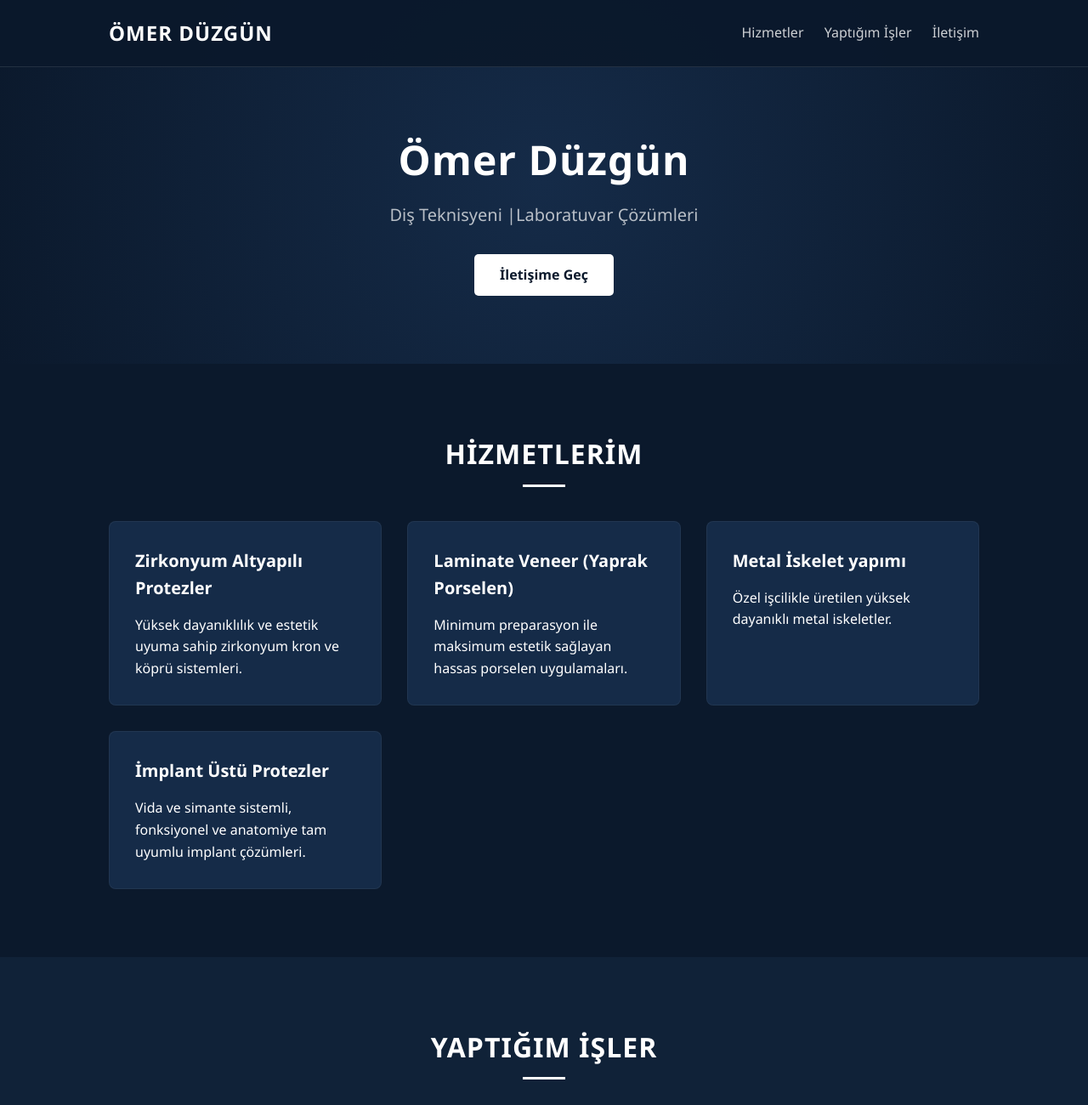
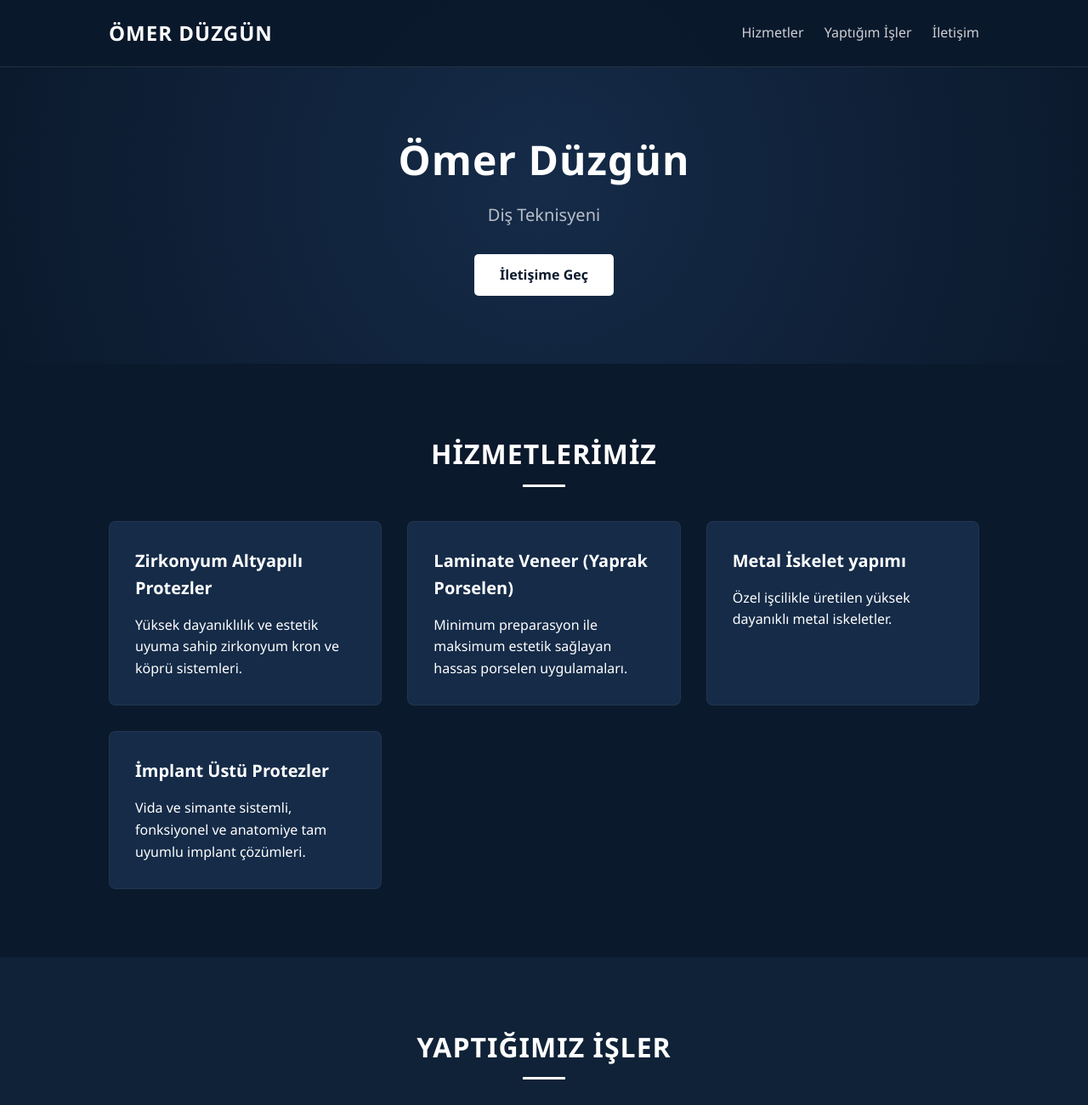
Before and after one commit to omerduzgunn/dt-omerduzgun, a plain HTML site: page index.html in a window 1280 px wide. Shown: the top 1300 px of the page at 85% size. Drawn offline with Linux system fonts and the light colour scheme.

Commit message:
Add files via upload

```diff
--- a/index.html
+++ b/index.html
@@ -212,12 +212,12 @@
 
     <section class="hero">
         <h1>Ömer Düzgün</h1>
-        <p>Diş Teknisyeni |Laboratuvar Çözümleri</p>
+        <p>Diş Teknisyeni</p>
         <a href="#iletisim" class="btn">İletişime Geç</a>
     </section>
 
     <section id="hizmetler" class="section">
-        <h2 class="section-title">Hizmetlerim</h2>
+        <h2 class="section-title">Hizmetlerimiz</h2>
         <div class="services-grid">
             <div class="service-card">
                 <h3>Zirkonyum Altyapılı Protezler</h3>
@@ -239,7 +239,7 @@
     </section>
 
     <section id="isler" class="section" style="background-color: #102238;">
-        <h2 class="section-title">Yaptığım İşler</h2>
+        <h2 class="section-title">Yaptığımız İşler</h2>
         <div class="gallery-grid">
             <div class="gallery-item">
                 <img src="is1.jpg" alt="Zirkonyum Kron Çalışması">
@@ -268,13 +268,13 @@
                 <a href="mailto:omerduzgun028@gmail.com">omerduzgun028@gmail.com</a>
             </div>
             <p style="font-size: 14px; color: rgba(255,255,255,0.6); margin-top: 20px;">
-                Klinik ve hekim iş ortaklıkları için kargo veya kurye ile ölçü kabulü yapılmaktadır.
+                Geleceğin Gülüşlerini Bugünden Tasarlıyoruz...
             </p>
         </div>
     </section>
 
     <footer>
-        <p>&copy; 2026 Ömer Düzgün - Pusula Dental. Tüm Hakları Saklıdır.</p>
+        <p>&copy; 2026 Ömer Düzgün  Tüm Hakları Saklıdır.</p>
     </footer>
 
 </body>
```
